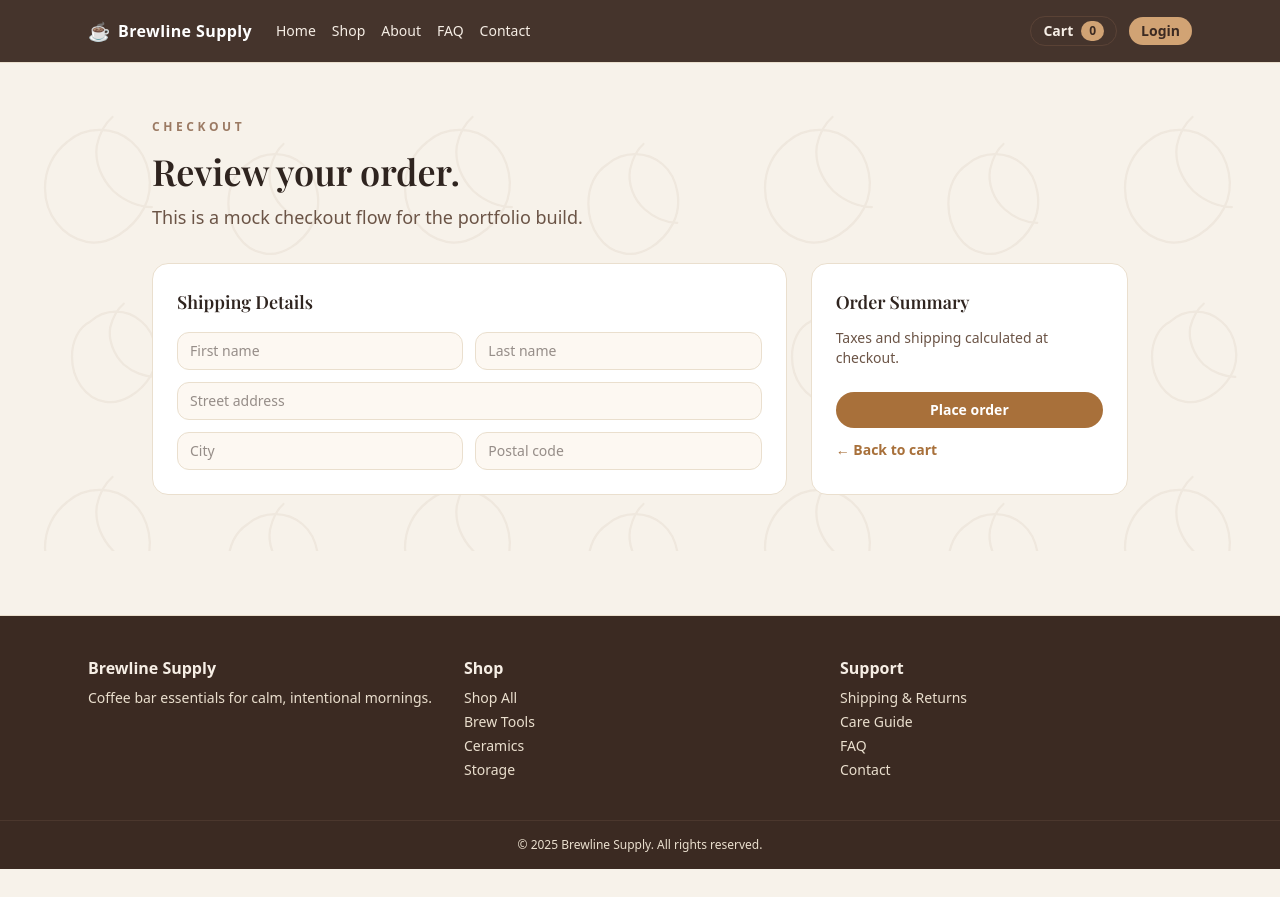
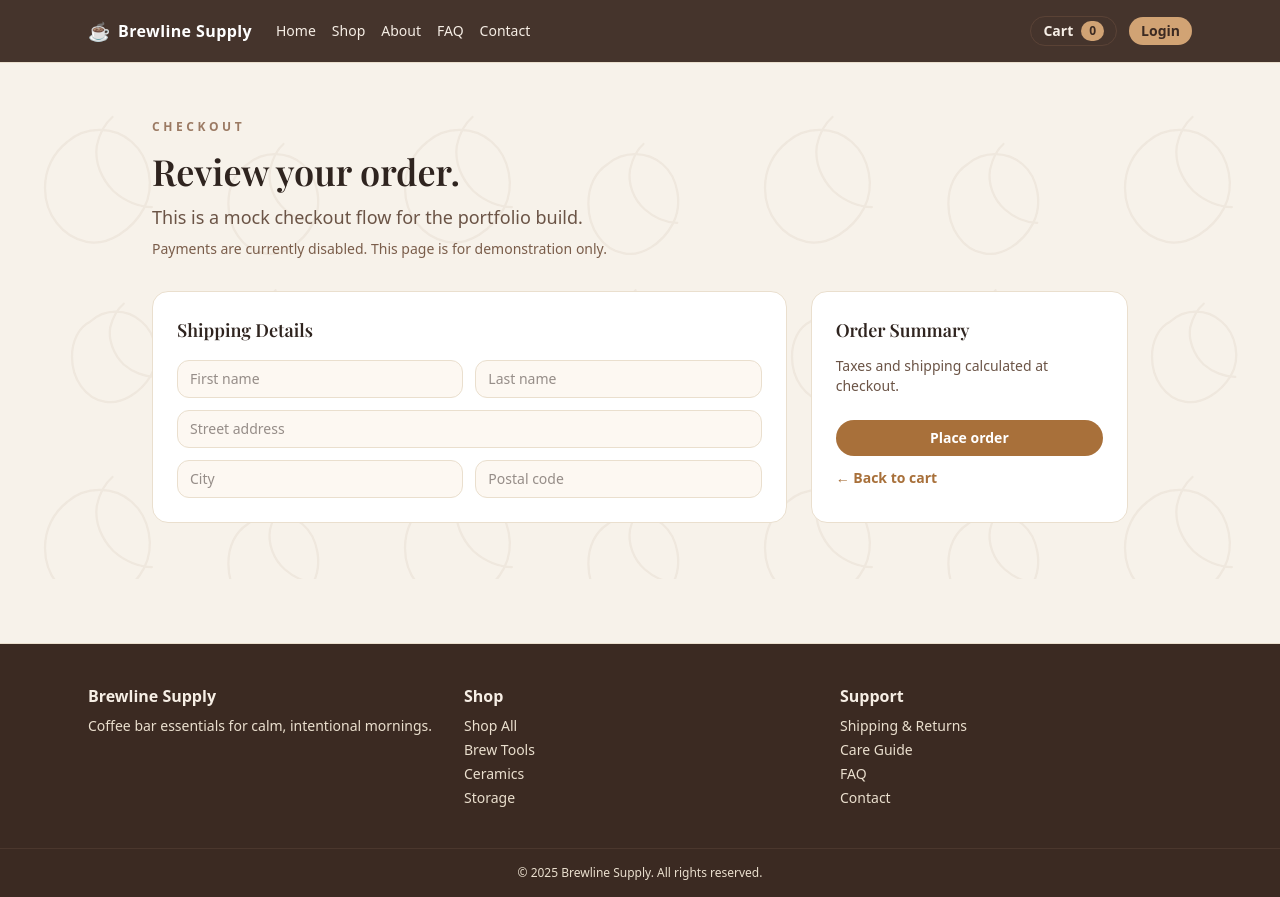
Before and after one commit to BidhyashreeDahal/Product-Showcase-Website, a Next.js app: page /checkout in a window 1280 px wide. Before the commit the page ends 869 px from the top, so only its background shows below. Built offline with nearby package versions, Linux system fonts and the light colour scheme; no server answers; a web font is replaced by a local one.

Commit message:
Clarify checkout is a demo

```diff
--- a/src/pages/checkout.js
+++ b/src/pages/checkout.js
@@ -20,6 +20,9 @@ export default function CheckoutPage() {
         </h1>
         <p className="mt-3 text-lg text-[#6b5446]">
           This is a mock checkout flow for the portfolio build.
+        </p>
+        <p className="mt-2 text-sm text-[#7a5d4a]">
+          Payments are currently disabled. This page is for demonstration only.
         </p>
 
         <div className="mt-8 grid gap-6 lg:grid-cols-[2fr_1fr]">
```
